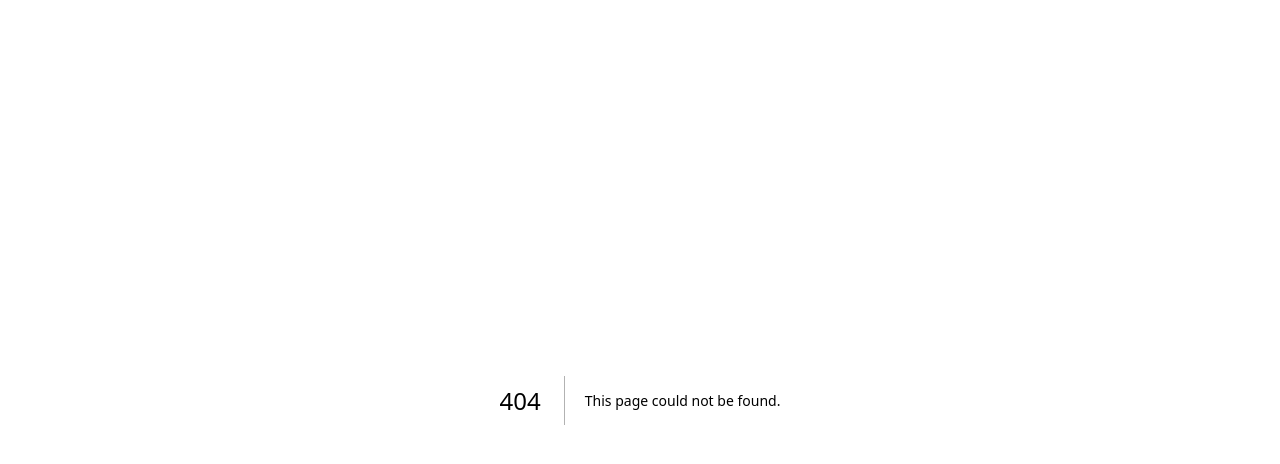
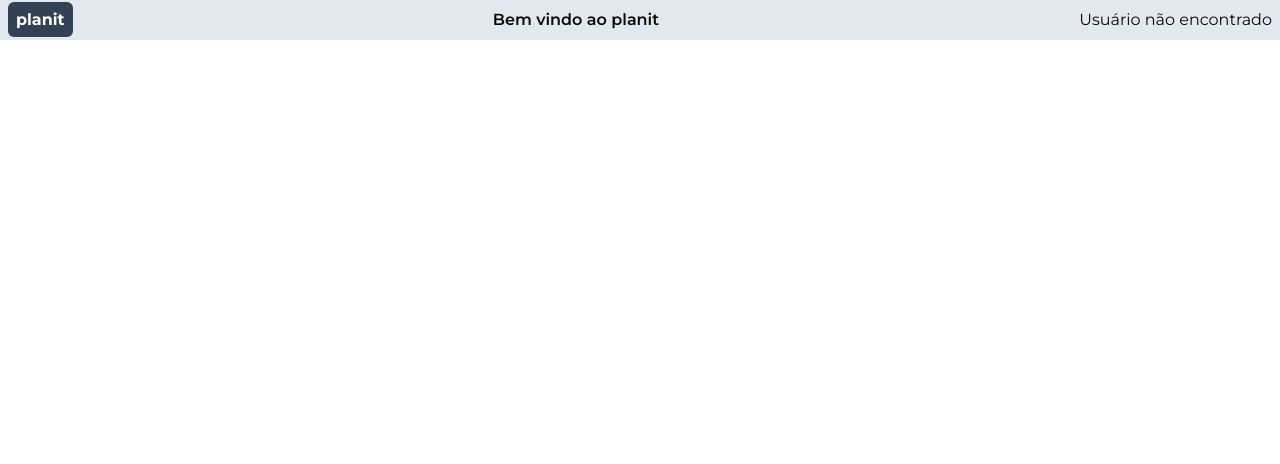
Before and after one commit to ItaloCosta-dev/planit, a Next.js app: page /task-page in a window 1280 px wide. Before the commit this address had no page. Shown: the top 464 px of the page. Built offline with nearby package versions, Linux system fonts and the light colour scheme.

Commit message:
feat: header da aplicação principal concluído.

```diff
--- a/app/social-login/page.tsx
+++ b/app/social-login/page.tsx
@@ -2,20 +2,19 @@
 
 import { Button } from "@/components/ui/button";
 import { FcGoogle } from "react-icons/fc";
-import { GoogleAuthProvider, signInWithPopup, User } from "firebase/auth";
+import { GoogleAuthProvider, signInWithPopup} from "firebase/auth";
 import { auth } from "../services/firebase";
-import { useState } from "react";
-import Image from "next/image";
+import { useRouter } from "next/navigation";
 
-const Page = () => {
-  const [user, setUser] = useState<User | null>(null);
+const LoginPage = () => {
+  const router = useRouter();
 
   function handleGoogleSignIn() {
     const provider = new GoogleAuthProvider();
 
     signInWithPopup(auth, provider)
-      .then((result) => {
-        setUser(result.user);
+      .then(() => {
+        router.push("/task-page");
       })
       .catch((error) => {
         console.error(error);
@@ -26,27 +25,16 @@ const Page = () => {
     <div className="flex items-center justify-center h-screen p-3">
       <div className="flex flex-col items-center justify-center p-5 rounded-sm gap-3">
         <h1 className="text-4xl font-bold">Acesse o Planit</h1>
-        <Button className="bg-white border flex items-center gap-2" onClick={handleGoogleSignIn}>
+        <Button
+          className="bg-white border flex items-center gap-2"
+          onClick={handleGoogleSignIn}
+        >
           <FcGoogle size={24} />
           <p className="text-black">Faça login com Google</p>
         </Button>
-        {user && (
-          <div className="flex items-center gap-4 mt-4">
-            {user.photoURL && (
-              <Image
-                src={user.photoURL}
-                alt={user.displayName || "Foto do usuário"}
-                width={50}
-                height={50}
-                className="rounded-full"
-              />
-            )}
-            <strong className="text-lg">{user.displayName}</strong>
-          </div>
-        )}
       </div>
     </div>
   );
 };
 
-export default Page;
+export default LoginPage;
--- /dev/null
+++ b/app/task-page/page.tsx
@@ -0,0 +1,65 @@
+"use client";
+
+import React, { useState, useEffect } from "react";
+import { IoMdExit } from "react-icons/io";
+import { User } from "firebase/auth";
+import { auth } from "../services/firebase";
+import Image from "next/image";
+import { useRouter } from "next/navigation";
+import { Button } from "@/components/ui/button";
+
+const TaskPage = () => {
+  const [user, setUser] = useState<User | null>(null);
+
+   const router = useRouter();
+
+    const handleNavigation = () => {
+      router.push("/");
+    };
+
+  useEffect(() => {
+    const currentUser = auth.currentUser;
+    if (currentUser) {
+      setUser(currentUser);
+    }
+  }, []);
+
+  return (
+    <div>
+      <header className="bg-slate-200 flex flex-row justify-between items-center p-2">
+        <div>
+          <span className="bg-slate-700 p-2 rounded-md text-white font-bold">
+            planit
+          </span>
+        </div>
+
+        <div>
+          <h1 className="font-semibold">Bem vindo ao planit</h1>
+        </div>
+
+        <div className="flex flex-row gap-2 justify-center items-center">
+          {user ? (
+            <>
+              <span className="font-medium">{user.displayName}</span>
+              {user.photoURL && (
+                <Image
+                  src={user.photoURL}
+                  alt={`Perfil de ${user.displayName}`}
+                  width={32}
+                  height={32}
+                  className="rounded-sm"
+                />
+              )}
+              <Button className="bg-slate-700"  onClick={handleNavigation}><IoMdExit size={20} /></Button>
+
+            </>
+          ) : (
+            <span>Usuário não encontrado</span>
+          )}
+        </div>
+      </header>
+    </div>
+  );
+};
+
+export default TaskPage;
```
